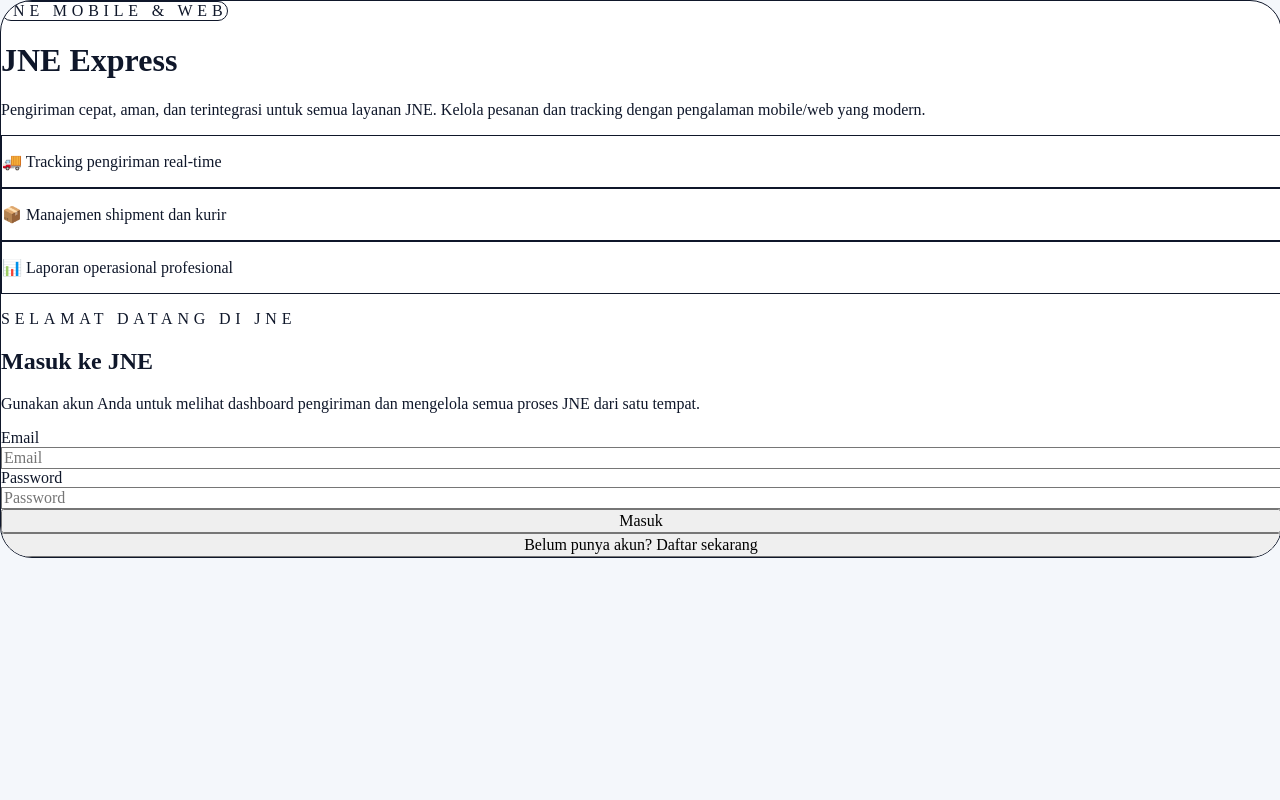
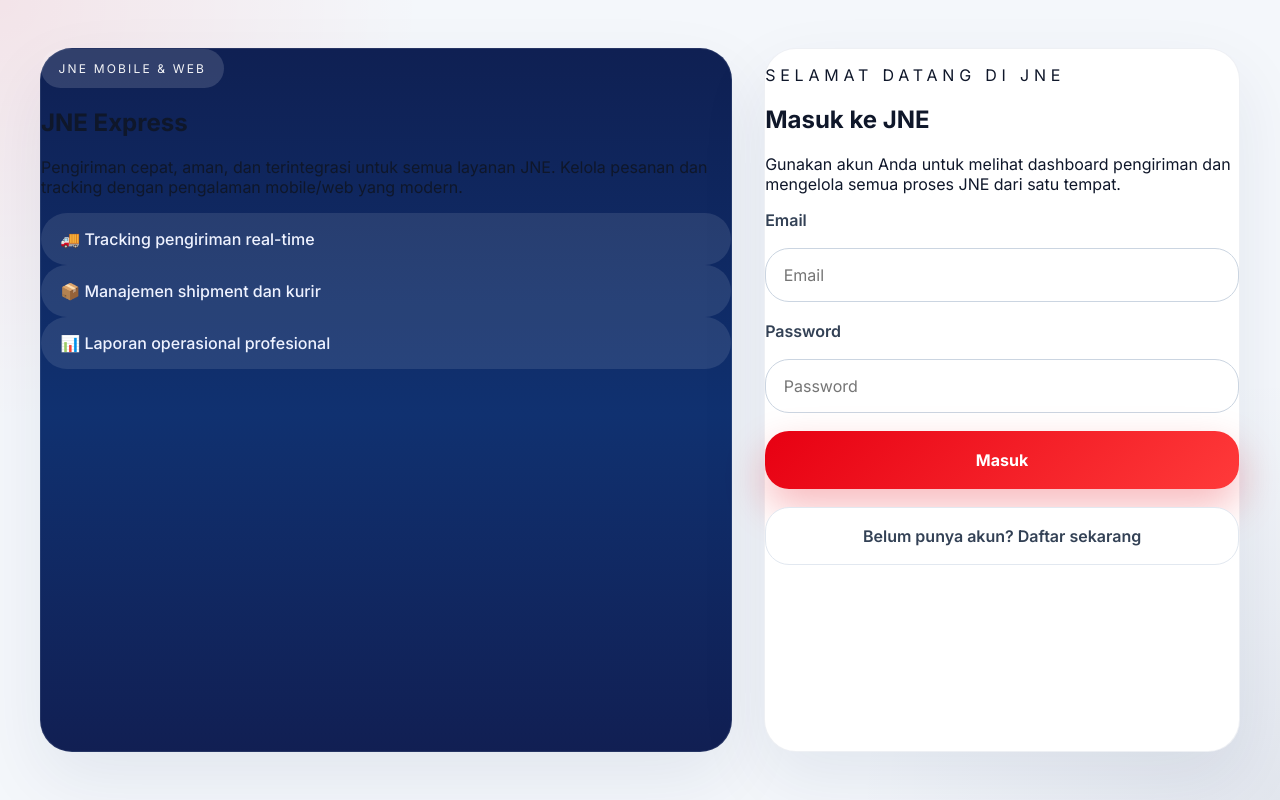
Before and after one commit to QikakimJ/frontend, a Next.js app: page / in a window 1280 px wide. Built offline with nearby package versions, Linux system fonts and the light colour scheme.

Commit message:
git add . git commit -m "Deskripsi perubahan"

```diff
--- a/app/dashboard/page.tsx
+++ b/app/dashboard/page.tsx
@@ -1,18 +1,26 @@
 "use client";
 
+import { useState } from "react";
+import { useRouter } from "next/navigation";
+
 export default function Dashboard() {
-  const role = localStorage.getItem("role");
-  const email = localStorage.getItem("email");
+  const router = useRouter();
+  const [role] = useState<string | null>(() =>
+    typeof window !== "undefined" ? localStorage.getItem("role") : null
+  );
+  const [email] = useState<string | null>(() =>
+    typeof window !== "undefined" ? localStorage.getItem("email") : null
+  );
 
   const logout = () => {
     localStorage.clear();
-    window.location.href = "/";
+    router.push("/");
   };
 
   return (
-    <div className="min-h-screen bg-slate-50" style={{ backgroundColor: "#f4f7fb" }}>
-      <div className="bg-jne-red px-6 py-6 shadow-jne text-white sm:px-8" style={{ backgroundColor: "#E70012" }}>
-        <div className="mx-auto flex max-w-6xl flex-col gap-6 md:flex-row md:items-center md:justify-between">
+    <div className="main-shell page-shell">
+      <section className="dashboard-banner">
+        <div className="max-w-6xl mx-auto flex flex-col gap-6 md:flex-row md:items-center md:justify-between">
           <div>
             <p className="text-sm uppercase tracking-[0.3em] text-white/80">Dashboard JNE</p>
             <h1 className="mt-3 text-4xl font-extrabold tracking-tight">Akses Pengiriman JNE</h1>
@@ -20,58 +28,64 @@
               Pantau semua proses pengiriman, laporan, dan aktivitas kurir dalam satu tempat.
             </p>
           </div>
-
-          <button
-            onClick={logout}
-            className="inline-flex rounded-3xl border border-white/20 bg-white/10 px-5 py-3 text-sm font-semibold text-white transition hover:bg-white/20"
-          >
+          <button type="button" onClick={logout} className="btn-secondary text-white border-white/25 bg-white/10 hover:bg-white/20">
             Logout
           </button>
         </div>
-      </div>
+      </section>
 
-      <div className="mx-auto max-w-6xl px-4 py-8 sm:px-6">
-        <div className="rounded-[2rem] bg-white p-8 shadow-jne">
-          <div className="grid gap-6 lg:grid-cols-[1.4fr_0.8fr]">
+      <div className="max-w-6xl mx-auto grid gap-6">
+        <section className="dashboard-panel p-8">
+          <div className="dashboard-overview">
             <div>
               <p className="text-sm font-semibold uppercase tracking-[0.3em] text-jne-red">Halo, pengguna JNE</p>
               <h2 className="mt-3 text-3xl font-bold text-slate-900">Selamat datang kembali!</h2>
-              <p className="mt-4 text-sm leading-7 text-slate-600">Gunakan dashboard ini untuk melihat status pengiriman dan mengelola operasional JNE secara cepat dan akurat.</p>
+              <p className="mt-4 text-sm leading-7 text-slate-600">
+                Gunakan dashboard ini untuk melihat status pengiriman dan mengelola operasional JNE secara cepat dan akurat.
+              </p>
             </div>
-            <div className="rounded-3xl border border-slate-200 bg-slate-50 p-6">
+            <div className="info-panel">
               <p className="text-sm text-slate-500">Email</p>
               <p className="mt-2 text-lg font-semibold text-slate-900">{email || "Belum login"}</p>
               <p className="mt-4 text-sm text-slate-500">Peran</p>
               <p className="mt-2 text-lg font-semibold text-jne-red">{role || "Tamu"}</p>
             </div>
           </div>
-        </div>
+        </section>
 
-        <div className="mt-8 grid gap-6 md:grid-cols-2 xl:grid-cols-4">
-          <div className="rounded-[2rem] bg-jne-navy p-8 text-white shadow-jne transition hover:-translate-y-1">
+        <section className="stats-grid">
+          <div className="metric-card">
             <p className="text-sm uppercase tracking-[0.3em] text-slate-200">Tracking</p>
             <h3 className="mt-4 text-2xl font-bold">Cek paket</h3>
-            <p className="mt-3 text-sm leading-6 text-slate-200/90">Lihat status paket sampai tujuan dengan update instan.</p>
+            <p className="mt-3 text-sm leading-6 text-slate-200/90">
+              Lihat status paket sampai tujuan dengan update instan.
+            </p>
           </div>
 
-          <div className="rounded-[2rem] bg-jne-red p-8 text-white shadow-jne transition hover:-translate-y-1">
-            <p className="text-sm uppercase tracking-[0.3em] text-white/80">Shipment</p>
+          <div className="metric-card secondary">
+            <p className="text-sm uppercase tracking-[0.3em] text-white/90">Shipment</p>
             <h3 className="mt-4 text-2xl font-bold">Kelola order</h3>
-            <p className="mt-3 text-sm leading-6 text-white/90">Buat, monitor, dan update detail pengiriman dengan mudah.</p>
+            <p className="mt-3 text-sm leading-6 text-white/90">
+              Buat, monitor, dan update detail pengiriman dengan mudah.
+            </p>
           </div>
 
-          <div className="rounded-[2rem] bg-slate-900 p-8 text-white shadow-jne transition hover:-translate-y-1">
-            <p className="text-sm uppercase tracking-[0.3em] text-slate-300">Kurir</p>
+          <div className="metric-card">
+            <p className="text-sm uppercase tracking-[0.3em] text-slate-200">Kurir</p>
             <h3 className="mt-4 text-2xl font-bold">Manajemen kurir</h3>
-            <p className="mt-3 text-sm leading-6 text-slate-300/90">Atur pengiriman, rute, dan aktivitas kurir secara terpadu.</p>
+            <p className="mt-3 text-sm leading-6 text-slate-200/90">
+              Atur pengiriman, rute, dan aktivitas kurir secara terpadu.
+            </p>
           </div>
 
-          <div className="rounded-[2rem] bg-jne-gold p-8 shadow-jne transition hover:-translate-y-1">
+          <div className="metric-card light">
             <p className="text-sm uppercase tracking-[0.3em] text-slate-900">Report</p>
             <h3 className="mt-4 text-2xl font-bold text-slate-900">Statistik</h3>
-            <p className="mt-3 text-sm leading-6 text-slate-900/80">Laporan performa pengiriman untuk analisis cepat.</p>
+            <p className="mt-3 text-sm leading-6 text-slate-900/80">
+              Laporan performa pengiriman untuk analisis cepat.
+            </p>
           </div>
-        </div>
+        </section>
       </div>
     </div>
   );
--- a/app/globals.css
+++ b/app/globals.css
@@ -1,12 +1,32 @@
+@import url('https://fonts.googleapis.com/css2?family=Inter:wght@400;500;600;700;800&display=swap');
 @tailwind base;
 @tailwind components;
 @tailwind utilities;
 
+:root {
+  color-scheme: light;
+  font-family: 'Inter', system-ui, -apple-system, BlinkMacSystemFont, 'Segoe UI', sans-serif;
+  background-color: #f4f7fb;
+  color: #0f172a;
+}
+
+* {
+  box-sizing: border-box;
+}
+
+html {
+  min-height: 100%;
+  scroll-behavior: smooth;
+}
+
 body {
   margin: 0;
   min-height: 100vh;
-  background: #f4f7fb;
+  background: radial-gradient(circle at top left, rgba(231, 0, 18, 0.08), transparent 28%), radial-gradient(circle at bottom right, rgba(15, 32, 83, 0.08), transparent 28%), #f4f7fb;
   color: #0f172a;
+  font-family: inherit;
+  -webkit-font-smoothing: antialiased;
+  -moz-osx-font-smoothing: grayscale;
 }
 
 button,
@@ -15,3 +35,221 @@
 textarea {
   font: inherit;
 }
+
+.main-shell {
+  min-height: 100vh;
+  padding: 2.5rem 1.25rem;
+  display: grid;
+  gap: 2rem;
+}
+
+@media (min-width: 768px) {
+  .main-shell {
+    padding: 3rem 2rem;
+  }
+}
+
+.page-shell {
+  width: 100%;
+  max-width: 1280px;
+  margin: 0 auto;
+}
+
+.page-grid {
+  display: grid;
+  grid-template-columns: 1.6fr 1.1fr;
+  gap: 2rem;
+  max-width: 1200px;
+  margin: 0 auto;
+  align-items: stretch;
+}
+
+.hero-panel,
+.auth-panel,
+.dashboard-panel,
+.info-panel,
+.metric-card {
+  border-radius: 2rem;
+  border: 1px solid rgba(148, 163, 184, 0.16);
+  box-shadow: 0 28px 70px rgba(15, 32, 83, 0.08);
+}
+
+.dashboard-panel {
+  background: #ffffff;
+  padding: 2rem;
+}
+
+.hero-panel {
+  background: linear-gradient(180deg, #0f2053 0%, #103170 52%, #111f53 100%);
+}
+
+.badge {
+  display: inline-flex;
+  align-items: center;
+  gap: 0.5rem;
+  padding: 0.75rem 1.1rem;
+  border-radius: 999px;
+  background: rgba(255, 255, 255, 0.14);
+  color: rgba(255, 255, 255, 0.94);
+  font-size: 0.75rem;
+  text-transform: uppercase;
+  letter-spacing: 0.18em;
+}
+
+.feature-chip {
+  display: inline-flex;
+  align-items: center;
+  gap: 0.8rem;
+  padding: 1rem 1.2rem;
+  border-radius: 1.75rem;
+  background: rgba(255, 255, 255, 0.1);
+  color: #eef2ff;
+  font-weight: 500;
+}
+
+.auth-panel {
+  background: #ffffff;
+}
+
+.auth-form {
+  display: grid;
+  gap: 1.15rem;
+}
+
+.auth-form label {
+  font-weight: 600;
+  color: #334155;
+}
+
+.input-field,
+.select-field {
+  width: 100%;
+  min-height: 3.2rem;
+  border-radius: 1.5rem;
+  border: 1px solid #cbd5e1;
+  background: #ffffff;
+  padding: 1rem 1.1rem;
+  color: #0f172a;
+  transition: border-color 0.2s ease, box-shadow 0.2s ease;
+}
+
+.input-field:focus,
+.select-field:focus {
+  outline: none;
+  border-color: #e70012;
+  box-shadow: 0 0 0 0.25rem rgba(231, 0, 18, 0.12);
+}
+
+.btn-primary {
+  display: inline-flex;
+  width: 100%;
+  justify-content: center;
+  align-items: center;
+  min-height: 3.6rem;
+  border-radius: 1.5rem;
+  border: none;
+  background: linear-gradient(135deg, #e70012 0%, #ff3a3a 100%);
+  color: #ffffff;
+  font-weight: 700;
+  box-shadow: 0 18px 40px rgba(231, 0, 18, 0.28);
+  cursor: pointer;
+  transition: transform 0.25s ease, box-shadow 0.25s ease, background 0.25s ease;
+}
+
+.btn-primary:hover,
+.btn-primary:focus-visible {
+  transform: translateY(-1px);
+  box-shadow: 0 22px 44px rgba(231, 0, 18, 0.3);
+}
+
+.btn-secondary {
+  display: inline-flex;
+  width: 100%;
+  justify-content: center;
+  align-items: center;
+  min-height: 3.6rem;
+  border-radius: 1.5rem;
+  border: 1px solid #e2e8f0;
+  background: #ffffff;
+  color: #334155;
+  font-weight: 600;
+  cursor: pointer;
+  transition: background 0.25s ease, border-color 0.25s ease;
+}
+
+.btn-secondary:hover,
+.btn-secondary:focus-visible {
+  background: #f8fafc;
+  border-color: #cbd5e1;
+}
+
+.dashboard-banner {
+  padding: 2.25rem 2rem;
+  background: linear-gradient(135deg, #e70012 0%, #0f2053 100%);
+  color: #ffffff;
+}
+
+.dashboard-overview {
+  display: grid;
+  gap: 1.5rem;
+  margin-bottom: 1.5rem;
+}
+
+@media (min-width: 992px) {
+  .dashboard-overview {
+    grid-template-columns: 1.5fr 0.85fr;
+  }
+}
+
+.stats-grid {
+  display: grid;
+  gap: 1.5rem;
+  grid-template-columns: 1fr;
+}
+
+@media (min-width: 768px) {
+  .stats-grid {
+    grid-template-columns: repeat(2, minmax(0, 1fr));
+  }
+}
+
+.metric-card {
+  padding: 1.75rem;
+  background: #0f2053;
+  color: #ffffff;
+}
+
+.metric-card.secondary {
+  background: #e70012;
+}
+
+.metric-card.light {
+  background: #fef3c7;
+  color: #0f172a;
+}
+
+.info-panel {
+  padding: 1.75rem;
+  background: #f8fafc;
+}
+
+.info-panel h2 {
+  margin-top: 0;
+}
+
+.info-panel .info-row {
+  display: grid;
+  gap: 1rem;
+  margin-top: 1.5rem;
+}
+
+.info-panel .info-item {
+  padding: 1rem;
+  border-radius: 1.75rem;
+  background: #ffffff;
+  border: 1px solid #e2e8f0;
+}
+
+.info-panel .info-item p {
+  margin: 0.5rem 0 0;
+}
--- a/app/layout.tsx
+++ b/app/layout.tsx
@@ -12,10 +12,7 @@
 }) {
   return (
     <html lang="id">
-      <body
-        className="bg-slate-50 text-slate-900 antialiased"
-        style={{ backgroundColor: "#f4f7fb", color: "#0f172a" }}
-      >
+      <body className="bg-slate-50 text-slate-900 antialiased font-sans">
         {children}
       </body>
     </html>
--- a/app/page.tsx
+++ b/app/page.tsx
@@ -1,9 +1,12 @@
 "use client";
 
+import axios from "axios";
 import { useState } from "react";
+import { useRouter } from "next/navigation";
 import api from "../lib/api";
 
 export default function Home() {
+  const router = useRouter();
   const [isLogin, setIsLogin] = useState(true);
 
   const [name, setName] = useState("");
@@ -22,8 +25,11 @@
 
       alert(res.data.message);
       setIsLogin(true);
-    } catch (err: any) {
-      alert(err.response?.data || "Register gagal");
+    } catch (err: unknown) {
+      const message = axios.isAxiosError(err)
+        ? err.response?.data || "Register gagal"
+        : "Register gagal";
+      alert(message);
     }
   };
 
@@ -39,55 +45,39 @@
       localStorage.setItem("email", email);
 
       alert("Login berhasil");
-      window.location.href = "/dashboard";
-    } catch (err: any) {
-      alert(err.response?.data || "Login gagal");
+      router.push("/dashboard");
+    } catch (err: unknown) {
+      const message = axios.isAxiosError(err)
+        ? err.response?.data || "Login gagal"
+        : "Login gagal";
+      alert(message);
     }
   };
 
     return (
-    <div
-      className="min-h-screen bg-slate-50 px-4 py-10 sm:px-6 sm:py-12"
-      style={{ backgroundColor: "#f4f7fb" }}
-    >
-      <div
-        className="mx-auto w-full max-w-6xl overflow-hidden rounded-[2rem] border border-slate-200 bg-white shadow-jne"
-        style={{ backgroundColor: "#ffffff" }}
-      >
-        <div className="grid gap-0 md:grid-cols-[1.2fr_1fr]">
-          <div className="relative overflow-hidden bg-jne-navy px-8 py-10 text-white sm:px-12 sm:py-16">
-            <div className="absolute -right-24 top-8 hidden h-64 w-64 rounded-full bg-jne-red/20 blur-3xl md:block" />
-            <div className="relative z-10 space-y-8">
-              <div className="inline-flex items-center gap-3 rounded-full border border-white/20 bg-white/10 px-4 py-2 text-xs font-semibold uppercase tracking-[0.3em] text-white/80">
-                JNE Mobile & Web
-              </div>
+    <div className="main-shell page-shell">
+      <div className="page-grid">
+        <section className="hero-panel p-10 text-white">
+          <div className="badge">JNE Mobile & Web</div>
 
-              <div className="space-y-4">
-                <h1 className="text-5xl font-black leading-tight sm:text-6xl">
+          <div className="mt-8 space-y-6">
+            <h1 className="text-5xl font-black leading-tight tracking-tight sm:text-6xl">
               JNE Express
             </h1>
-                <p className="max-w-xl text-lg leading-8 text-slate-200">
+            <p className="max-w-2xl text-lg leading-8 text-slate-200">
               Pengiriman cepat, aman, dan terintegrasi untuk semua layanan JNE. Kelola pesanan dan tracking dengan pengalaman mobile/web yang modern.
             </p>
           </div>
 
-              <div className="grid gap-4 pt-6">
-                <div className="rounded-3xl border border-white/10 bg-white/10 p-4 shadow-xl shadow-slate-950/10">
-                  <p className="text-sm text-slate-100">🚚 Tracking pengiriman real-time</p>
+          <div className="mt-10 grid gap-4">
+            <div className="feature-chip">🚚 Tracking pengiriman real-time</div>
+            <div className="feature-chip">📦 Manajemen shipment dan kurir</div>
+            <div className="feature-chip">📊 Laporan operasional profesional</div>
           </div>
-                <div className="rounded-3xl border border-white/10 bg-white/10 p-4 shadow-xl shadow-slate-950/10">
-                  <p className="text-sm text-slate-100">📦 Manajemen shipment dan kurir</p>
-                </div>
-                <div className="rounded-3xl border border-white/10 bg-white/10 p-4 shadow-xl shadow-slate-950/10">
-                  <p className="text-sm text-slate-100">📊 Laporan operasional profesional</p>
-                </div>
-              </div>
-            </div>
-          </div>
+        </section>
 
-          <div className="bg-slate-50 px-8 py-10 sm:px-12 sm:py-16">
+        <section className="auth-panel p-10">
           <div className="max-w-md">
-              <div className="mb-8">
             <p className="text-sm font-semibold uppercase tracking-[0.3em] text-jne-red">
               Selamat datang di JNE
             </p>
@@ -97,21 +87,23 @@
             <p className="mt-3 text-sm leading-6 text-slate-600">
               Gunakan akun Anda untuk melihat dashboard pengiriman dan mengelola semua proses JNE dari satu tempat.
             </p>
-              </div>
 
+            <div className="auth-form mt-10">
               {!isLogin && (
                 <>
-                  <label className="mb-2 block text-sm font-medium text-slate-700">Nama lengkap</label>
+                  <label>Nama lengkap</label>
                   <input
                     type="text"
                     placeholder="Nama lengkap"
-                    className="w-full rounded-3xl border border-slate-300 bg-white px-4 py-4 text-sm text-slate-900 shadow-sm outline-none transition focus:border-jne-red focus:ring-4 focus:ring-jne-red/10"
+                    className="input-field"
+                    value={name}
                     onChange={(e) => setName(e.target.value)}
                   />
 
-                  <label className="mt-4 mb-2 block text-sm font-medium text-slate-700">Peran</label>
+                  <label>Peran</label>
                   <select
-                    className="w-full rounded-3xl border border-slate-300 bg-white px-4 py-4 text-sm text-slate-900 shadow-sm outline-none transition focus:border-jne-red focus:ring-4 focus:ring-jne-red/10"
+                    className="select-field"
+                    value={role}
                     onChange={(e) => setRole(e.target.value)}
                   >
                     <option>User</option>
@@ -121,40 +113,34 @@
                 </>
               )}
 
-              <label className="mt-4 mb-2 block text-sm font-medium text-slate-700">Email</label>
+              <label>Email</label>
               <input
                 type="email"
                 placeholder="Email"
-                className="w-full rounded-3xl border border-slate-300 bg-white px-4 py-4 text-sm text-slate-900 shadow-sm outline-none transition focus:border-jne-red focus:ring-4 focus:ring-jne-red/10"
+                className="input-field"
+                value={email}
                 onChange={(e) => setEmail(e.target.value)}
               />
 
-              <label className="mt-4 mb-2 block text-sm font-medium text-slate-700">Password</label>
+              <label>Password</label>
               <input
                 type="password"
                 placeholder="Password"
-                className="w-full rounded-3xl border border-slate-300 bg-white px-4 py-4 text-sm text-slate-900 shadow-sm outline-none transition focus:border-jne-red focus:ring-4 focus:ring-jne-red/10"
+                className="input-field"
+                value={password}
                 onChange={(e) => setPassword(e.target.value)}
               />
 
-              <button
-                type="button"
-                onClick={isLogin ? handleLogin : handleRegister}
-                className="mt-6 inline-flex w-full items-center justify-center rounded-3xl bg-jne-red px-5 py-4 text-sm font-semibold text-white shadow-lg shadow-jne-red/20 transition hover:bg-[#c4000f] focus:outline-none focus:ring-4 focus:ring-jne-red/20"
-              >
+              <button type="button" onClick={isLogin ? handleLogin : handleRegister} className="btn-primary">
                 {isLogin ? "Masuk" : "Daftar"}
               </button>
 
-              <button
-                type="button"
-                onClick={() => setIsLogin(!isLogin)}
-                className="mt-4 w-full text-sm font-semibold text-slate-700 transition hover:text-jne-red"
-              >
+              <button type="button" onClick={() => setIsLogin(!isLogin)} className="btn-secondary">
                 {isLogin ? "Belum punya akun? Daftar sekarang" : "Sudah punya akun? Masuk"}
               </button>
             </div>
           </div>
-        </div>
+        </section>
       </div>
     </div>
   );
--- a/postcss.config.js
+++ /dev/null
@@ -1,5 +0,0 @@
-module.exports = {
-  plugins: {
-    "@tailwindcss/postcss": {},
-  },
-};
```
Lines whose indentation alone changed are shown as unchanged.
